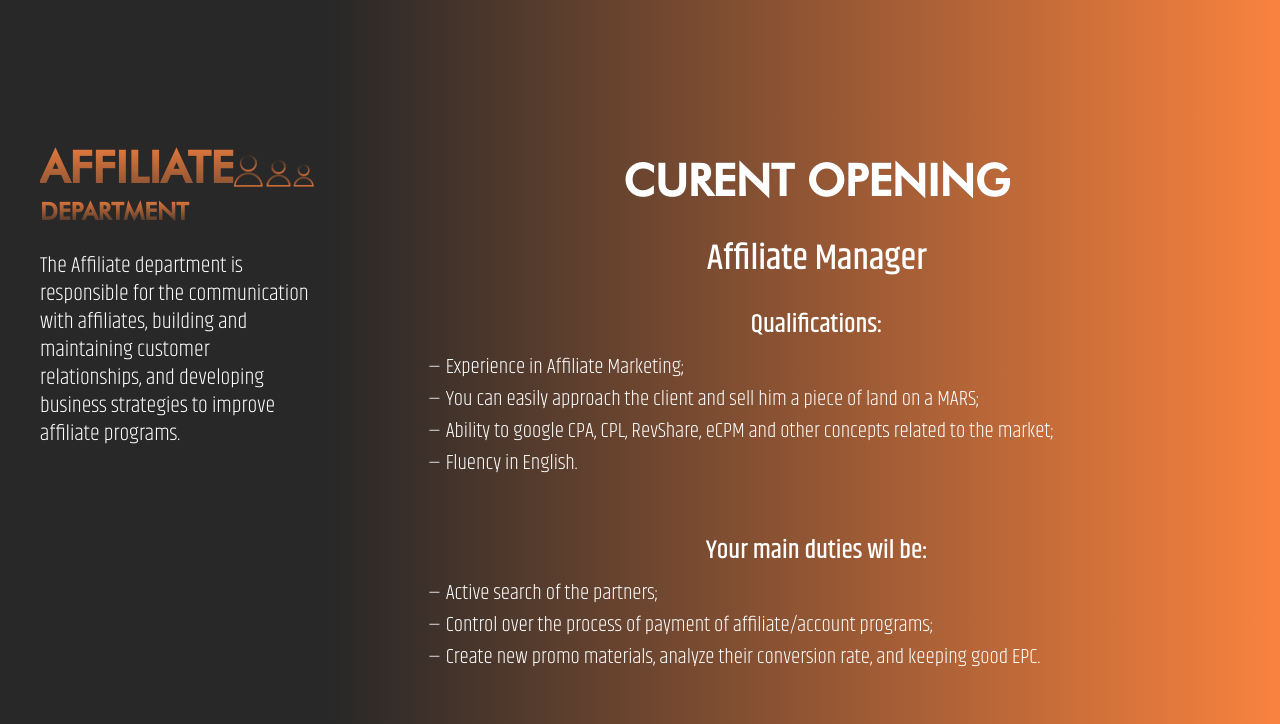
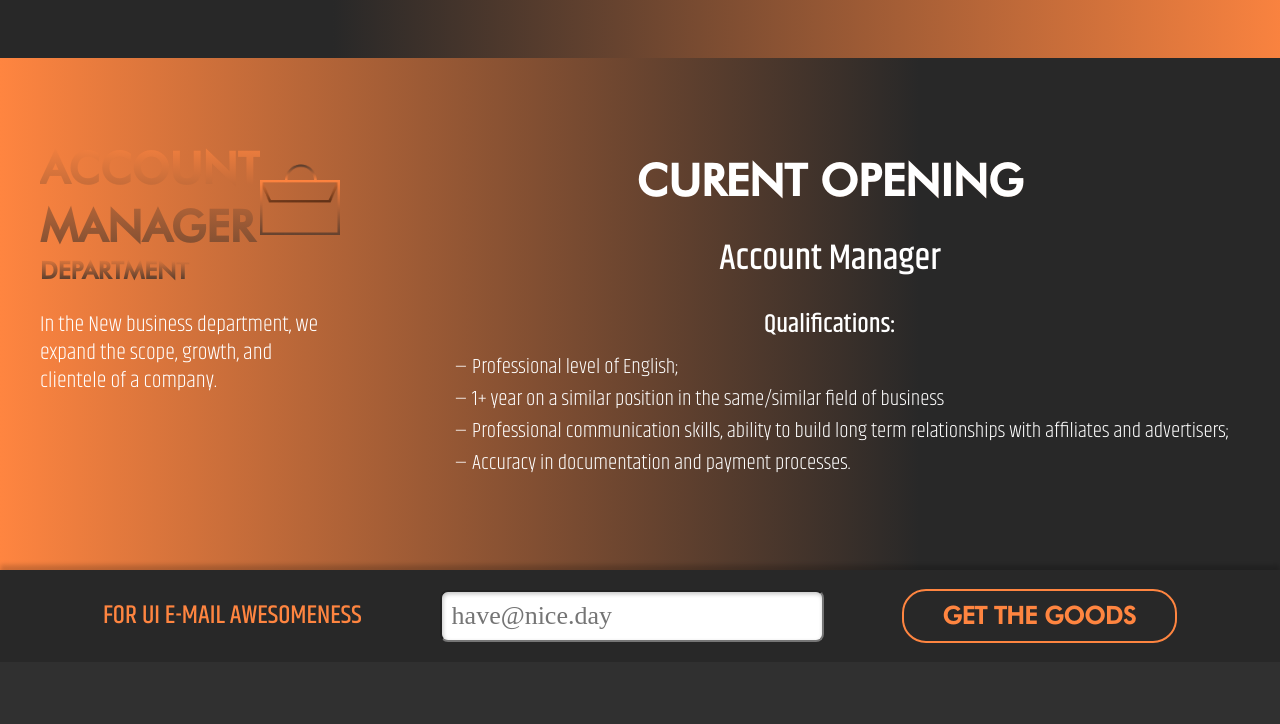
Before and after one commit to Empty-Fox/grantoro, a plain HTML site: page careers.html in a window 1280 px wide. Shown: the part 1156-1880 px from the top of the page. Drawn offline with nearby package versions, Linux system fonts and the light colour scheme; a web font is replaced by a local one.

Commit message:
commit message

```diff
--- a/careers.html
+++ b/careers.html
@@ -227,22 +227,20 @@
     </div>
 
   </div>
-  <div class="careers_block1">
+  <div class="careers_block2">
     <div class="career_block1_left">
       <div class="career_block1_left_tittle">
         <div class="career_block1_left_text">
-          <h2>Affiliate</h2>
+          <h2>Account Manager</h2>
           <h3>department</h3>
         </div>
         <div class="career_block1_left_img">
-          <img src="images/icon.png" loading="lazy" width="161" height="80" alt="">
+          <img src="images/icon2.png" loading="lazy" width="96" height="85" alt="">
         </div>
       </div>
 
       <div class="career_block1_left_tittle_s">
-        <p>The Affiliate department is responsible for the communication with affiliates,
-          building and maintaining customer relationships, and developing business strategies
-          to improve affiliate programs.</p>
+        <p>In the New business department, we expand the scope, growth, and clientele of a company.</p>
       </div>
     </div>
     <div class="career_block1_right career_block">
@@ -250,20 +248,14 @@
         curent opening
       </h2>
       <div class="career_vacancy">
-        <h3>Affiliate Manager</h3>
+        <h3>Account Manager</h3>
         <p>Qualifications:</p>
         <ul>
-          <li>Experience in Affiliate Marketing;</li>
-          <li>You can easily approach the client and sell him a piece of land on a MARS;</li>
-          <li>Ability to google CPA, CPL, RevShare, eCPM and other concepts related to the market;</li>
-          <li>Fluency in English.</li>
-        </ul>
-        <p>Your main duties wil be:</p>
-        <ul>
-          <li>Active search of the partners;</li>
-          <li>Control over the process of payment of affiliate/account programs;</li>
-          <li>Create new promo materials, analyze their conversion rate, and keeping good EPC.</li>
-        </ul>
+          <li>Professional level of English;</li>
+          <li>1+ year on a similar position in the same/similar field of business</li>
+          <li>Professional communication skills, ability to build long term relationships with affiliates and advertisers;</li>
+          <li>Accuracy in documentation and payment processes.</li>
+       </ul>
       </div>
     </div>
 
```
